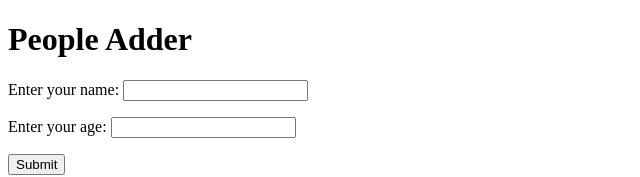
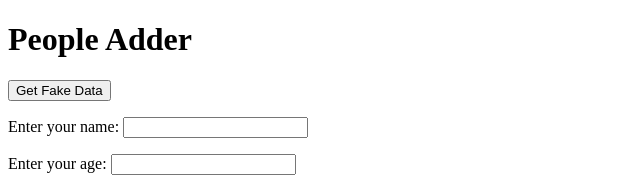
Before and after one commit to tyler-thee-creator/tyler-thee-creator, a React app in the folder Desktop/work/ta-practice/: page / in a window 1280 px wide. Shown: the top 177 px of the page, without its empty margins (0-640 px from the left). Built offline with nearby package versions, Linux system fonts and the light colour scheme; no server answers; the HTML template or start-up script is replaced by a standard one.

Commit message:
Add faker data to play around for FEC

```diff
--- a/Desktop/work/ta-practice/client/src/index.jsx
+++ b/Desktop/work/ta-practice/client/src/index.jsx
@@ -14,6 +14,7 @@ class App extends React.Component {
     this.updateName = this.updateName.bind(this);
     this.updateAge = this.updateAge.bind(this);
     this.addPerson = this.addPerson.bind(this);
+    this.getFakeData = this.getFakeData.bind(this);
   }
 
   updateName(e) {
@@ -48,6 +49,20 @@ class App extends React.Component {
     e.preventDefault();
   }
 
+  getFakeData(e) {
+    $.ajax({
+      method: 'GET',
+      url: '/fake_data',
+      success: (data) => {
+        console.log(data);
+      },
+      error: (err) => {
+        console.log(err);
+      }
+    });
+    e.preventDefault();
+  }
+
   componentDidMount() {
     $.ajax({
       method: 'GET',
@@ -67,6 +82,7 @@ class App extends React.Component {
     return (
       <div>
         <h1>People Adder</h1>
+        <button onClick={this.getFakeData}>Get Fake Data</button>
         <form id="person-submit-form">
           <p>
             <label id="name-label" htmlFor="name">Enter your name: </label>
--- a/Desktop/work/ta-practice/package.json
+++ b/Desktop/work/ta-practice/package.json
@@ -26,6 +26,7 @@
     "babel": "^6.23.0",
     "body-parser": "^1.19.0",
     "express": "^4.17.1",
+    "faker": "^5.1.0",
     "jquery": "^3.5.1",
     "mongoose": "^4.13.21",
     "mysql": "^2.18.1",
```
Also changed, not shown: 3 other files (tests, documents, lock files or other folders).
